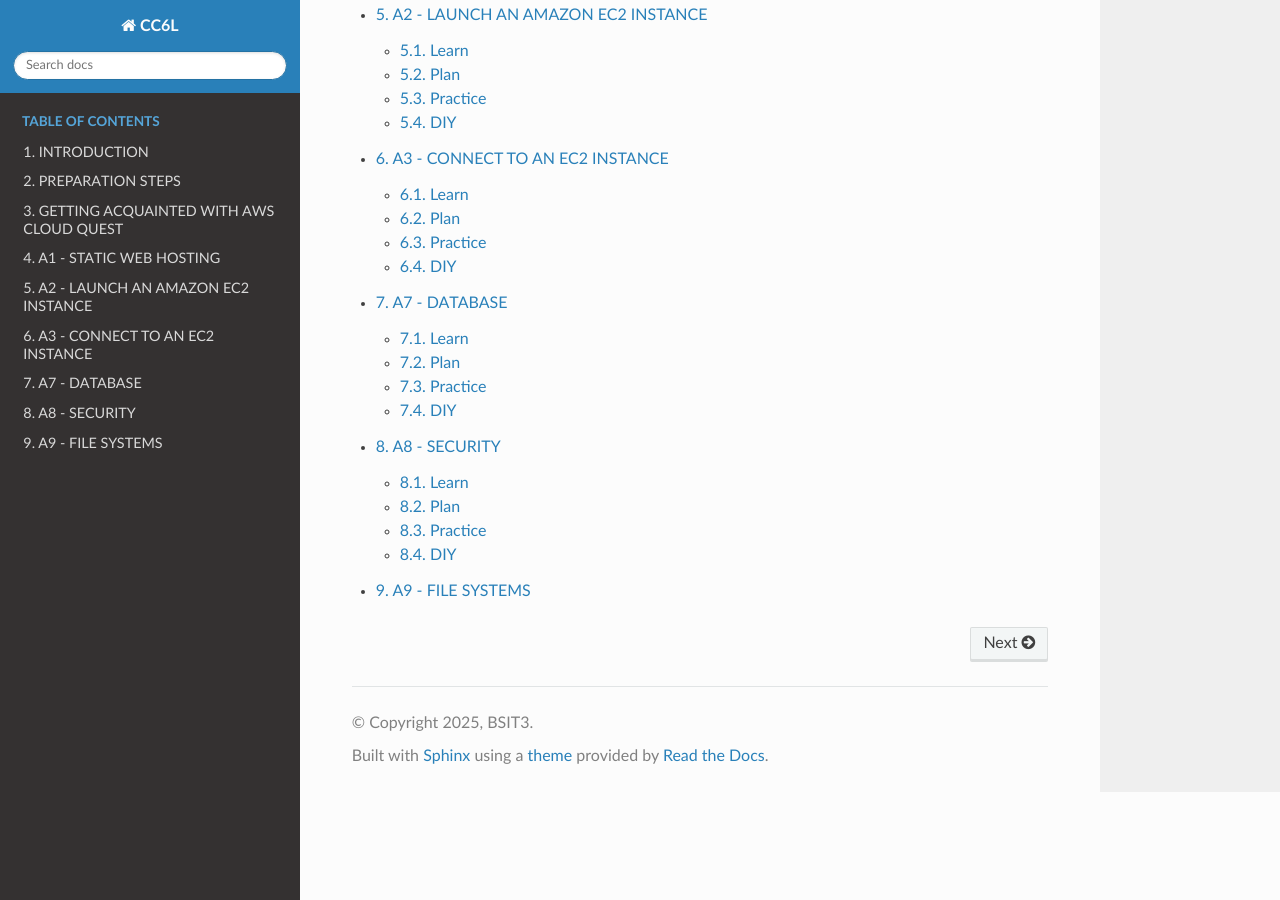
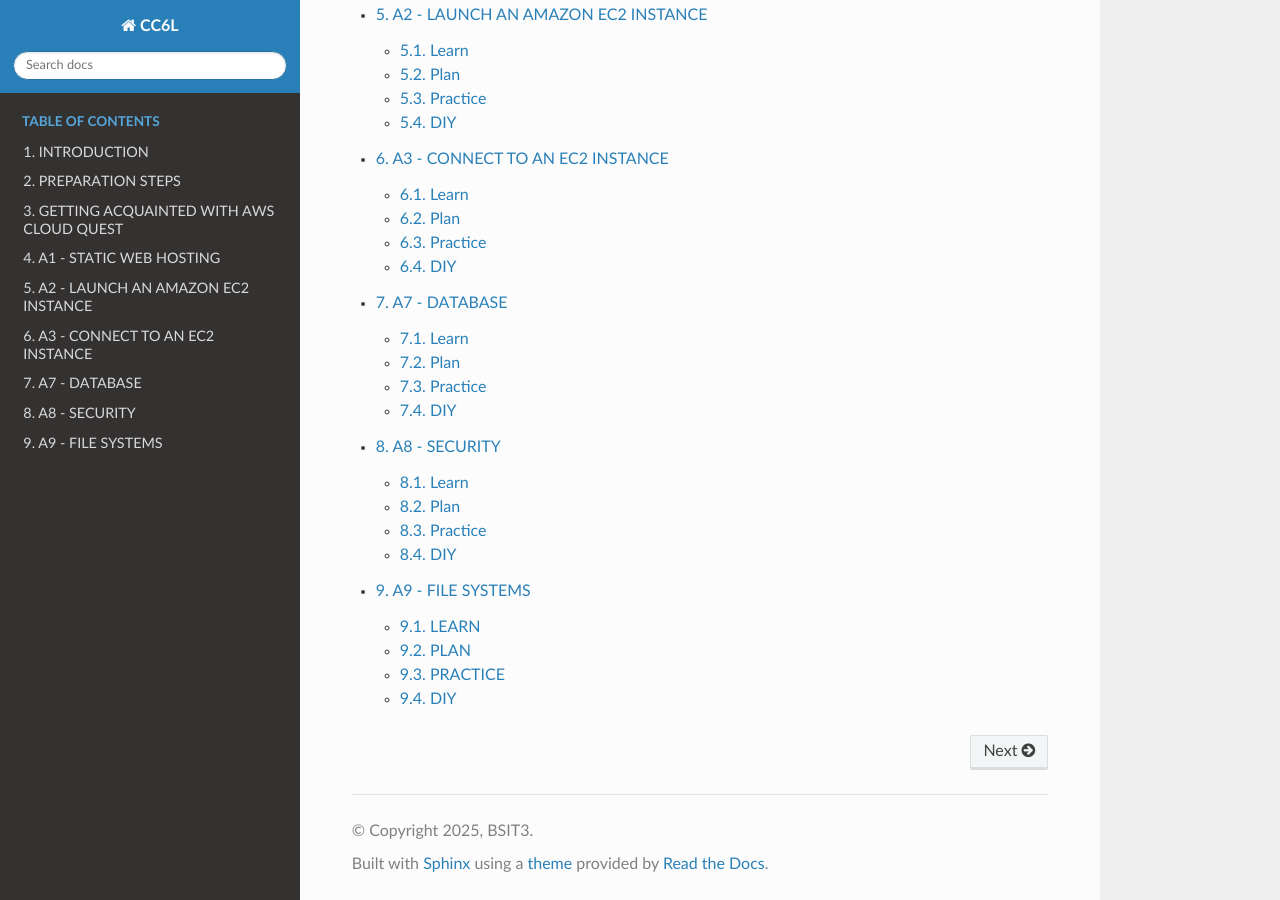
Before and after one commit to jambybrillo/aws_partitioner, a Sphinx documentation site: the page built from docs/source/index.rst, in a window 1280 px wide and 900 px high, scrolled down 1060 px. Built offline with Sphinx 7.4.7 and the Read the Docs theme 3.1.0, drawn with Linux system fonts in a browser that asks for light colours.

Commit message:
Update a9_file_systems.rst

```diff
--- a/docs/source/a9_file_systems.rst
+++ b/docs/source/a9_file_systems.rst
@@ -57,3 +57,14 @@ Lab number 9 of AWS Cloud Quest: Cloud Practitioner is File System in the Cloud
 .. image:: pictures/0005-filesystems9.png
    :align: center
    :width: 7000px
+
+
+
+.. toctree::
+   :maxdepth: 1
+
+
+   a9_learn
+   a9_plan
+   a9_practice
+   a9_diy
```
